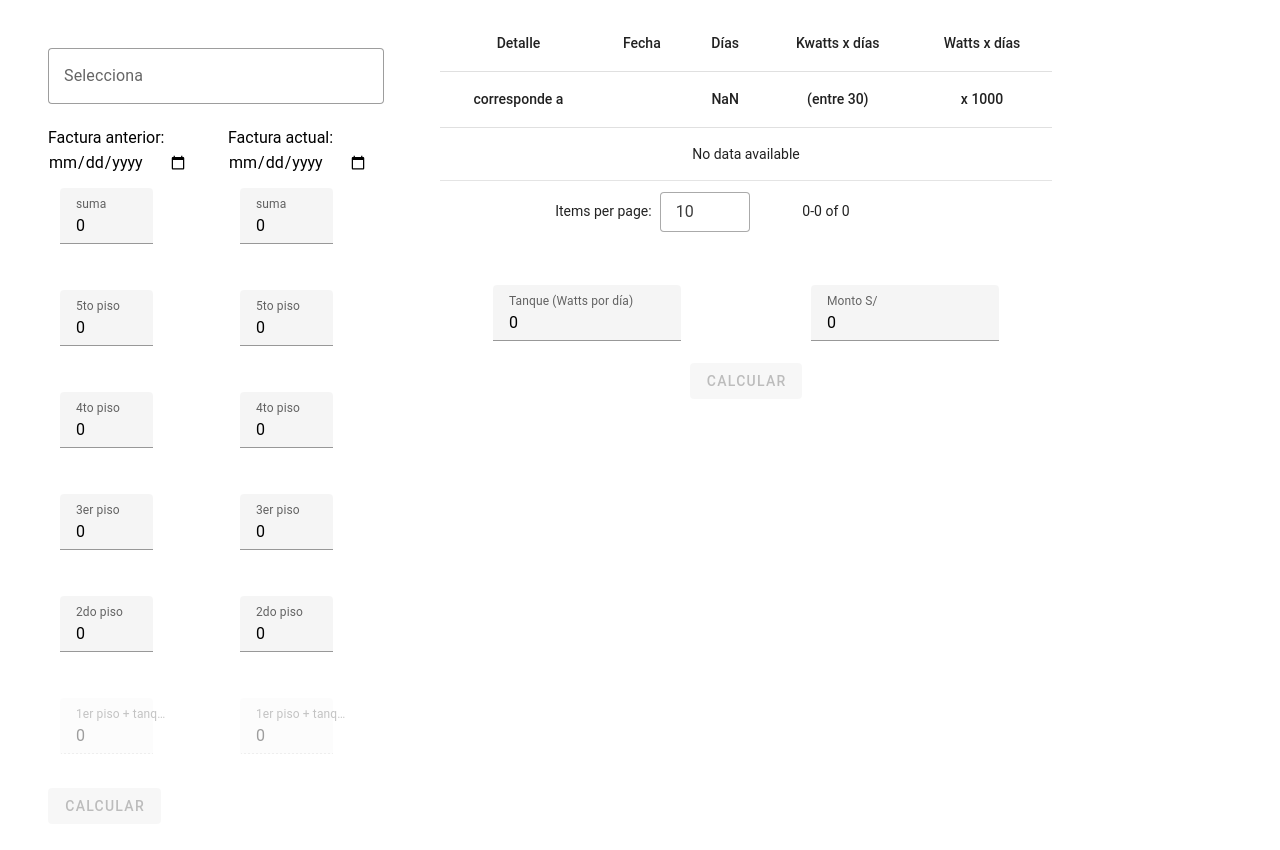
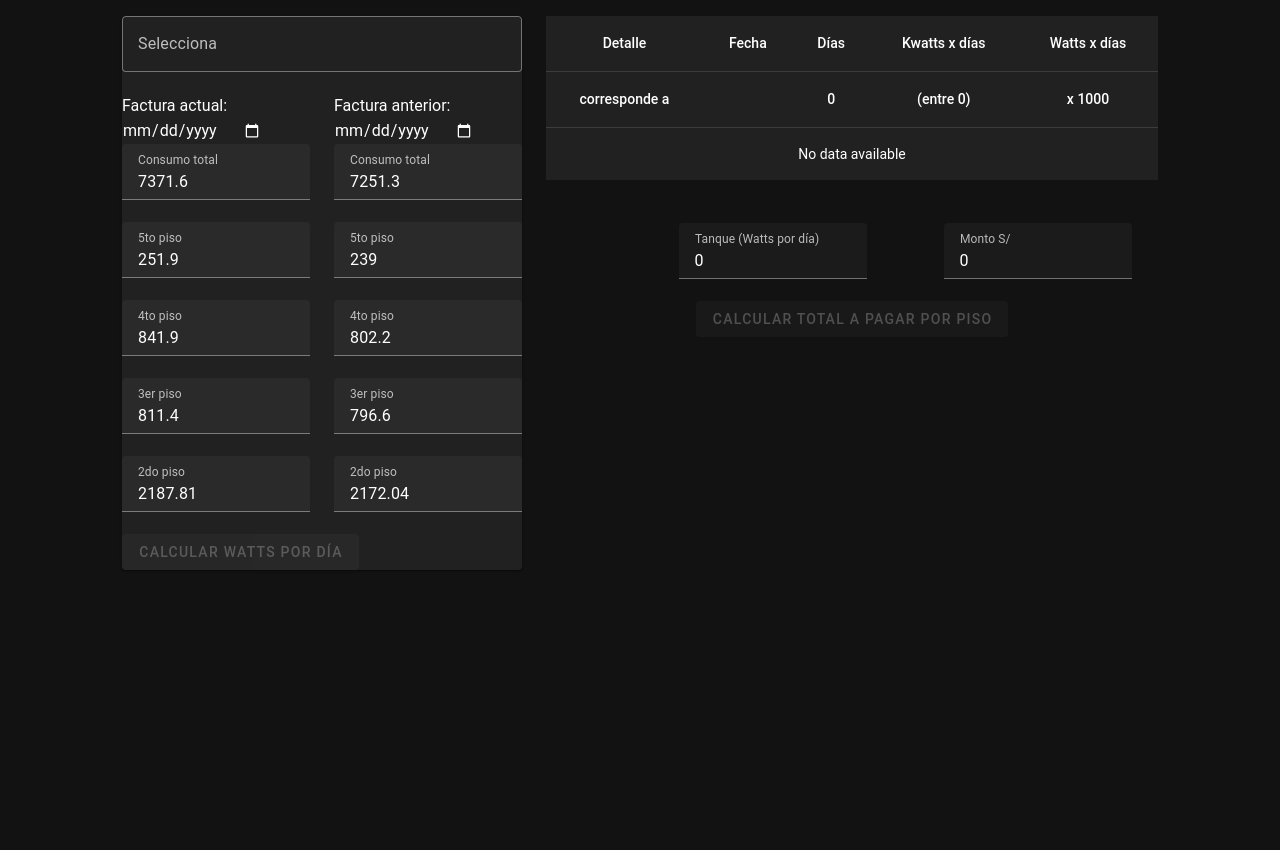
Before and after one commit to CinthiaRS24/electricity-bill-calculator, a Vue app: page / in a window 1280 px wide. Shown: the top 850 px of the page. After the commit the page ends 800 px from the top, so only its background shows below. Built offline with nearby package versions, Linux system fonts and the light colour scheme.

Commit message:
Refactor code

```diff
--- a/src/ElectricityCalculator.vue
+++ b/src/ElectricityCalculator.vue
@@ -1,9 +1,8 @@
 <script lang="ts">
-
+import type { InfoData, TableRowItem } from "./model/Types";
 import EnergyConsumptionForm from './components/EnergyConsumptionForm.vue';
 import ConsumptionInfoTable from './components/ConsumptionInfoTable.vue';
 import CentralTable from './components/CentralTable.vue';
-
 
 export default {
     components: {
@@ -13,41 +12,133 @@ export default {
     },
     data() {
         return {
-            tableData: [] as any[],
-            startDate: "" as string,
-            endDate: "" as string,
+            tableItems: [] as any[],
+            prevDate: "" as string,
+            currentDate: "" as string,
+            differenceDays: "0" as string,
             tank: 0 as number,
             totalPrice: 0 as number,
+            floorLabels: [
+                "5to piso",
+                "4to piso",
+                "3er piso",
+                "2do piso"
+            ] as string[]
         }
     },
-    emits: ["calculated", "secondCalculated"],
     methods: {
-        updateStatusData(payload: { tableData: any[], startDate: string, endDate: string }) {
-            this.tableData = payload.tableData;
-            this.startDate = payload.startDate;
-            this.endDate = payload.endDate;
-            console.log('this.tableData',this.tableData);
+        roundTo2Decimals(num: number) {
+            return Math.round(num * 100) / 100;
+        },
+        /**
+         * In order to generate a table item, we need the prev and current consumption.
+         * It works for floors and the total building consumptions.
+         */
+        formatTableItem(
+            label: string,
+            currentConsumption: number,
+            prevConsumption: number
+        ): TableRowItem {
+            const kwattsDifference = currentConsumption - prevConsumption;
+            const kwattsPerDay = this.roundTo2Decimals(kwattsDifference / Number(this.differenceDays));
+            const wattsPerDay = Math.round(kwattsPerDay * 1000);
+
+            return {
+                title: label,
+                prev: prevConsumption.toFixed(2),
+                current: currentConsumption.toFixed(2),
+                kwattsDiff: kwattsDifference.toFixed(2),
+                kwattsPerDay: String(kwattsPerDay),
+                wattsPerDay: wattsPerDay,
+            };
+        },
+        calcAndFillTable(info: InfoData[]) {
+            this.currentDate = info[0].date;
+            this.prevDate = info[1].date;
+            this.differenceDays = String(this.getElapsedDays());
+
+            const currentBuildingConsumption = info[0].buildingConsumption;
+            const prevBuildingConsumption = info[1].buildingConsumption;
+
+            const buildingConsumptionItem = this.formatTableItem(
+                'Consumo total',
+                currentBuildingConsumption,
+                prevBuildingConsumption
+            );
+
+            const floorItems = this.floorLabels.map((floorLabel: string, index: number) => {
+                const currentConsumption = info[0].floors[index];
+                const prevConsumption = info[1].floors[index];
+
+                // Calc
+                return this.formatTableItem(
+                    floorLabel,
+                    currentConsumption,
+                    prevConsumption
+                );
+            });;
+
+            const firstFloorPlusTank = this.calcFirstFloorPlusTankWatts(
+                buildingConsumptionItem.wattsPerDay,
+                floorItems.map(floorItem => floorItem.wattsPerDay)
+            )
+
+            const firstFloorPlusTankItem = {
+                title: '1er piso + Tanque',
+                prev: "",
+                current: "",
+                kwattsDiff: "",
+                kwattsPerDay: "",
+                wattsPerDay: firstFloorPlusTank,
+            };
+
+            floorItems.push(firstFloorPlusTankItem);
+
+            this.tableItems = [buildingConsumptionItem].concat(floorItems);
+        },
+        calcFirstFloorPlusTankWatts(buildingwattsPerDay: number, floorsWattsPerDay: number[]) {
+            // Sum from the second to the fifth floor
+            const totalWattsFromSecondToFifthFloor = floorsWattsPerDay.reduce((acc, watts) => acc + watts, 0);
+
+            return buildingwattsPerDay - totalWattsFromSecondToFifthFloor;
         },
         updateStatusData2(payload: { tank: number, totalPrice: number }) {
             this.tank = payload.tank;
             this.totalPrice = payload.totalPrice;
-        }
+        },
+        getElapsedDays(): number {
+            if(!this.currentDate || !this.prevDate) return 0;
+            const differenceInMilliseconds = Number(new Date(this.currentDate)) - Number(new Date(this.prevDate));
+            const differenceInDays = differenceInMilliseconds / (1000 * 60 * 60 * 24);
+            return differenceInDays;
+        },
     }
 }
-
 </script>
 
 <template>
+    <!-- TODO: Rename updateStatusData2 for a better name. Rename also the event names, to match the buttons. -->
     <v-container fluid>
-        <v-row>
-            <v-col cols="4">
-                <EnergyConsumptionForm @calculated="updateStatusData" />
+        <v-row class="mb-4">
+            <v-col offset-md="1" offset="0" md="4" cols="12">
+                <EnergyConsumptionForm
+                    :floorLabels="floorLabels"
+                    @calculate="calcAndFillTable" />
             </v-col>
-            <v-col cols="6">
-                <ConsumptionInfoTable  @secondCalculated="updateStatusData2" :wattsPerDayData="tableData" :endDate="endDate" :startDate="startDate" />
+            <v-col md="6" cols="12">
+                <ConsumptionInfoTable
+                    @secondCalculated="updateStatusData2"
+                    :tableItems="tableItems"
+                    :currentDate="currentDate"
+                    :prevDate="prevDate"
+                    :differenceDays="differenceDays" />
             </v-col>
         </v-row>
 
-        <CentralTable v-if="tableData.length > 0" :tank="tank" :totalPrice="totalPrice" :wattsPerDayData="tableData" />
+        <CentralTable
+            v-if="tableItems.length > 0"
+            :tank="tank"
+            :totalPrice="totalPrice"
+            :tableItems="tableItems" />
     </v-container>
 </template>
--- a/src/components/CentralTable.vue
+++ b/src/components/CentralTable.vue
@@ -1,23 +1,22 @@
 <script lang="ts">
-import type { PropType } from 'vue';
 import FirstFloorConsumption from "./tables/FirstFloorConsumption.vue";
 import ConstantCalculation from "./tables/ConstantCalculation.vue";
 import FloorAndTankConsumption from "./tables/FloorAndTankConsumption.vue";
 import TotalPaymentPerFloor from "./tables/TotalPaymentPerFloor.vue";
-
+import type {TableRowItem} from "../model/Types"
 
 export default {
     props: {
-        wattsPerDayData: {
-            type: Array as PropType<any[]>,
+        tableItems: {
+            type: Array <TableRowItem>,
             required: true
         },
         tank: {
-            type: Number as PropType<number>,
+            type: Number,
             required: true
         },
         totalPrice: {
-            type: Number as PropType<number>,
+            type: Number,
             required: true
         },
     },
@@ -29,60 +28,79 @@ export default {
     },
     computed: {
         totalWatts(): number {
-            return this.wattsPerDayData[0].watts;
+            return this.tableItems[0].wattsPerDay;
         },
         firstFloorPlusTank(): number {
-            return this.wattsPerDayData[this.wattsPerDayData.length - 1].watts;
+            return this.tableItems[this.tableItems.length - 1].wattsPerDay;
         },
         constant(): number {
-            console.log('totalWatts', this.totalWatts);
-
             return Number((this.totalPrice / this.totalWatts).toFixed(6));
         },
         firstFloor(): number {
             return this.firstFloorPlusTank - this.tank;
         },
-        getPricePerFloorAndTank() {
-            let dataByFloorAndTank = this.wattsPerDayData.slice(1, -1);
-            const firstFloor = { title: "1er piso", watts: this.firstFloor };
-            const tank = { title: "Tanque", watts: this.tank };
-            dataByFloorAndTank = dataByFloorAndTank.concat([firstFloor, tank])
-            const onlyNecessaryData = dataByFloorAndTank.map((element) => ({
+        pricePerFloorAndTank() {
+            let dataByFloorAndTank = this.tableItems.slice(1, -1);
+            const firstFloor = {
+                title: "1er piso",
+                watts: this.firstFloor,
+                price: this.firstFloor * this.constant
+            };
+            const tank = {
+                title: "Tanque",
+                watts: this.tank,
+                price: this.tank * this.constant
+            };
+
+            let onlyNecessaryData = dataByFloorAndTank.map((element) => ({
                 title: element.title,
-                watts: element.watts,
-                price: element.watts * this.constant
-            }))
+                watts: element.wattsPerDay,
+                price: element.wattsPerDay * this.constant
+            }));
+
+            onlyNecessaryData = onlyNecessaryData.concat([firstFloor, tank]);
+
             return onlyNecessaryData;
         },
-        getTotalPricePerFloor() {
-            const tankPricePerFloor = this.getPricePerFloorAndTank[this.getPricePerFloorAndTank.length - 1].price / 5;
-            let onlyNecessaryData = this.getPricePerFloorAndTank.map((element) => ({
+        tankPricePerFloor() {
+            return this.pricePerFloorAndTank[this.pricePerFloorAndTank.length - 1].price / 5;
+        },
+        totalPricePerFloor() {
+            let onlyNecessaryData = this.pricePerFloorAndTank.map((element) => ({
                 title: element.title,
                 price: element.price,
-                totalPrice: element.price + (tankPricePerFloor)
+                totalPrice: element.price + (this.tankPricePerFloor)
             }))
             onlyNecessaryData = onlyNecessaryData.slice(0, -1)
-            return [tankPricePerFloor, onlyNecessaryData];
+            return onlyNecessaryData;
         }
     }
 }
 </script>
 
 <template>
-    <v-container>
+    <v-container fluid>
         <v-row>
-            <v-col cols="6">
-                <FirstFloorConsumption :firstFloorPlusTank="firstFloorPlusTank" :tank="tank" :firstFloor="firstFloor" />
+            <v-col md="6" cols="12">
+                <FirstFloorConsumption
+                    :firstFloorPlusTank="firstFloorPlusTank"
+                    :tank="tank"
+                    :firstFloor="firstFloor" />
             </v-col>
-            <v-col cols="6">
-                <ConstantCalculation :totalWatts="totalWatts" :totalPrice="totalPrice" :constant="constant" />
-            </v-col>
-            <v-col cols="12">
-                <FloorAndTankConsumption :infoToTable="getPricePerFloorAndTank" :constant="constant" />
-            </v-col>
-            <v-col cols="12">
-                <TotalPaymentPerFloor :infoToTable="getTotalPricePerFloor" />
+            <v-col md="6" cols="12">
+                <ConstantCalculation
+                    :totalWatts="totalWatts"
+                    :totalPrice="totalPrice"
+                    :constant="constant" />
             </v-col>
         </v-row>
     </v-container>
+
+    <FloorAndTankConsumption
+        :infoToTable="pricePerFloorAndTank"
+        :constant="constant" />
+
+    <TotalPaymentPerFloor
+        :infoToTable="totalPricePerFloor"
+        :tankPricePerFloor="tankPricePerFloor" />
 </template>
--- a/src/components/ConsumptionInfoTable.vue
+++ b/src/components/ConsumptionInfoTable.vue
@@ -1,17 +1,21 @@
 <script lang="ts">
-import type { HeaderItem } from '../model/Types';
+import type { HeaderItem, TableRowItem } from '../model/Types';
 
 export default {
   props: {
-    wattsPerDayData: {
-      type: Array,
+    tableItems: {
+      type: Array<TableRowItem>,
       required: true
     },
-    startDate: {
+    prevDate: {
       type: String,
       required: true
     },
-    endDate: {
+    currentDate: {
+      type: String,
+      required: true
+    },
+    differenceDays: {
       type: String,
       required: true
     }
@@ -26,46 +30,51 @@ export default {
     headers(): HeaderItem[] {
       return [
         {
-          title: 'Detalle', align: 'center',
+          title: 'Detalle',
+          align: 'center',
           children: [
-            { title: 'corresponde a', value: 'title', align: 'center', },
+            { title: 'corresponde a', value: 'title', align: 'center' },
           ],
         },
         {
           title: 'Fecha',
           align: 'center',
           children: [
-            { title: this.endDate, value: 'start', align: 'center' },
-            { title: this.startDate, value: 'end', align: 'center' },
+            { title: this.currentDate, value: 'current', align: 'center' },
+            { title: this.prevDate, value: 'prev', align: 'center' },
           ],
         },
         {
-          title: 'Días', align: 'center',
+          title: 'Días',
+          align: 'center',
           children: [
-            { title: String(this.getElapsedDays()), value: 'difference', align: 'center', },
+            { title: this.differenceDays, value: 'kwattsDiff', align: 'center', },
           ],
         },
         {
-          title: 'Kwatts x días', align: 'center',
+          title: 'Kwatts x días',
+          align: 'center',
           children: [
-            { title: '(entre 30)', value: 'kwatts', align: 'center' },
+            { title: `(entre ${this.differenceDays})`, value: 'kwattsPerDay', align: 'center' },
           ],
         },
         {
-          title: 'Watts x días', align: 'center',
+          title: 'Watts x días',
+          align: 'center',
           children: [
-            { title: 'x 1000', value: 'watts', align: 'center' },
+            { title: 'x 1000', value: 'wattsPerDay', align: 'center' },
           ],
         },
       ];
     },
     hasEmptyFields() {
-      return this.wattsPerDayData.length < 1 || this.tank === 0 || String(this.tank) === '' || this.totalPrice === 0 || String(this.totalPrice) === ''
+      return this.tableItems.length < 1 || this.tank === 0 || String(this.tank) === '' || this.totalPrice === 0 || String(this.totalPrice) === ''
     }
   },
   methods: {
-    getElapsedDays() {
-      const differenceInMilliseconds = Number(new Date(this.endDate)) - Number(new Date(this.startDate));
+    getElapsedDays(): number {
+      if(!this.currentDate || !this.prevDate) return 0;
+      const differenceInMilliseconds = Number(new Date(this.currentDate)) - Number(new Date(this.prevDate));
       const differenceInDays = differenceInMilliseconds / (1000 * 60 * 60 * 24);
       return differenceInDays;
     },
@@ -77,18 +86,27 @@ export default {
 </script>
 
 <template>
-  <v-data-table :headers="headers" :items="wattsPerDayData" item-key="name" items-per-page="10" />
+  <v-data-table
+    :headers="headers"
+    :items="tableItems"
+    item-key="name">
+    <template #bottom></template>
+  </v-data-table>
+
   <div>
     <v-row class="container-inputs">
-      <v-col cols="4">
+      <v-col offset-lg="2" lg="4" md="6" cols="12">
         <v-text-field v-model.number="tank" type="number" label="Tanque (Watts por día)" />
       </v-col>
-      <v-col cols="4">
+      <v-col lg="4" md="6" cols="12">
         <v-text-field v-model.number="totalPrice" type="number" label="Monto S/" />
       </v-col>
     </v-row>
-    <v-btn @click="onCalculateButtonClick" :disabled="hasEmptyFields" variant="tonal" class="btn-calcular">
-      Calcular
+    <v-btn @click="onCalculateButtonClick"
+      :disabled="hasEmptyFields"
+      variant="tonal"
+      class="btn-calcular">
+      Calcular total a pagar por piso
     </v-btn>
   </div>
 </template>
--- a/src/components/EnergyConsumptionForm.vue
+++ b/src/components/EnergyConsumptionForm.vue
@@ -1,116 +1,73 @@
 <script lang="ts">
-import type { InfoData } from "../model/Types"
+import type { InfoData } from "../model/Types";
 
 export default {
     data() {
         return {
             info: [
-                { date: "", floors: [0, 0, 0, 0, 0, 0] },
-                { date: "", floors: [0, 0, 0, 0, 0, 0] }
+                { date: "", floors: [251.90, 841.90, 811.40, 2187.81], buildingConsumption: 7371.60 },
+                { date: "", floors: [239, 802.20, 796.60, 2172.04], buildingConsumption: 7251.30 }
             ] as InfoData[],
             buildingOptions: [
                 "Lote B",
                 "Lote C"
-            ],
-            floorOptions: [
-                "suma",
-                "5to piso",
-                "4to piso",
-                "3er piso",
-                "2do piso",
-                "1er piso + tanque",
             ]
         }
     },
+    props: {
+        floorLabels: {
+            type: Array<string>,
+            required: true
+        }
+    },
     computed: {
-        // Returns true if all fields are filled to enable the calculate button
+        // If all fields are filled -> enable the calculate button
         hasAllFieldsFilled(): boolean {
-            // The last element of floors will not go through the conditions since its value will be filled automatically
             return this.info.every((item: InfoData) =>
-                item.floors.every((value: number, index: number) => {
-                    const indexLastElement = item.floors.length - 1;
-                    return index === indexLastElement || (value !== 0 && item.date !== "")
+                item.date !== "" && item.buildingConsumption !== 0 && item.floors.every((value: number) => {
+                    return value !== 0
                 })
             );
         }
     },
     methods: {
         onCalculateButtonClick() {
-            const wattsPerDayPerFloor = this.calculateWattsPerDay(this.floorOptions);
-            const completeWattsPerDayData = this.calculateWatsToFirstFloor(wattsPerDayPerFloor);
+            this.$emit('calculate', this.info);
+        },
 
-            this.$emit('calculated', { tableData: completeWattsPerDayData, startDate: this.info[1].date, endDate: this.info[0].date });
-        },
-        calculateWattsPerDay(floorOptions: string[]) {
-            // Calculate watts consumed per day per floor, that will be shown in the first table, without taking into account the first floor plus tank
-            return floorOptions.map((floor: string, index: number) => {
-                const lastIndex = floorOptions.length - 1;
-                const lastElement = index === lastIndex;
-
-                const previousBillConsumption = Number(this.info[0].floors[index]);
-                const currentBillConsumption = Number(this.info[1].floors[index]);
-                const billDifference = previousBillConsumption - currentBillConsumption;
-
-                return {
-                    title: floor,
-                    start: previousBillConsumption.toFixed(2),
-                    end: currentBillConsumption.toFixed(2),
-                    difference: billDifference.toFixed(2),
-                    kwatts: (billDifference / 30).toFixed(2),
-                    watts: lastElement ? 0 : Math.round(((Number(billDifference / 30).toFixed(2)) * 1000)),
-                };
-            });
-        },
-        calculateWatsToFirstFloor(value: { watts: number }[]) {
-            // First we will make a sum of the watts from the second to the fifth floor
-            // Then we will subtract the total watts minus the sum calculated in the previous step
-            // Finally, that difference will be the watts value of the first floor plus the tank
-            const totalWattsFromSecondToFifthFloor = value.slice(1, -1).reduce((acc, obj) => acc + obj.watts, 0);
-            const totalWatts = value[0].watts;
-            const totalWattsFirstFloorPlusTank = totalWatts - totalWattsFromSecondToFifthFloor;
-            value[value.length - 1].watts = Math.round(totalWattsFirstFloorPlusTank);
-            return value;
-        },
+        /**
+         * All values are expressed by day.
+         * @param value
+         */
     },
 }
-
 </script>
 
 <template>
-    <v-container style="display: flex; flex-direction: row;">
-        <v-form style="margin: initial;">
-            <v-container>
+    <v-card>
+        <v-form>
             <v-select label="Selecciona" :items="buildingOptions" variant="outlined" />
-                <div class="info-container">
             <v-row>
                 <v-col v-for="(d, index) in info" :key="index">
-                            <div>
-                                <div>
-                                    <p>Factura {{ index === 0 ? "anterior" : "actual" }}:</p>
+                    <p>Factura {{ index === 0 ? "actual" : "anterior" }}:</p>
                     <input type="date" v-model="d.date" />
-                                </div>
 
-                                <v-col v-for="(floor, index) in floorOptions" :key="index" cols="9">
-                                    <v-text-field v-model.number="d.floors[index]" type="number" :label="floor"
-                                        :disabled="index === floorOptions.length - 1" />
-                                </v-col>
-                            </div>
+                    <v-text-field
+                        v-model.number="d.buildingConsumption"
+                        type="number"
+                        label="Consumo total" />
+
+                    <template v-for="(floorLabel, index) in floorLabels" :key="index">
+                        <v-text-field
+                            v-model.number="d.floors[index]"
+                            type="number"
+                            :label="floorLabel" />
+                    </template>
                 </v-col>
             </v-row>
-                </div>
-                <div>
             <v-btn @click="onCalculateButtonClick" :disabled="!hasAllFieldsFilled" variant="tonal">
-                        Calcular
+                Calcular watts por día
             </v-btn>
-                </div>
-            </v-container>
         </v-form>
-    </v-container>
-
+    </v-card>
 </template>
-
-<style scoped>
-.info-container {
-    margin: auto
-}
-</style>
--- a/src/components/tables/ConstantCalculation.vue
+++ b/src/components/tables/ConstantCalculation.vue
@@ -19,7 +19,6 @@ export default {
 </script>
 
 <template>
-    <v-col cols="5">
     <p>Calculando el valor de la constante</p>
     <v-table>
         <tbody>
@@ -33,5 +32,4 @@ export default {
             </tr>
         </tbody>
     </v-table>
-    </v-col>
 </template>
--- a/src/main.ts
+++ b/src/main.ts
@@ -13,7 +13,7 @@ const vuetify = createVuetify({
     components,
     directives,
     theme: {
-      defaultTheme: 'light'
+      defaultTheme: 'dark'
     }
   })
 
```
Also changed, not shown: src/components/tables/FirstFloorConsumption.vue (+6 -8 lines), src/components/tables/FloorAndTankConsumption.vue (+3 -5 lines), src/components/tables/TotalPaymentPerFloor.vue (+15 -12 lines), src/model/Types.ts (+8 -7 lines). Lines whose indentation alone changed are shown as unchanged.
